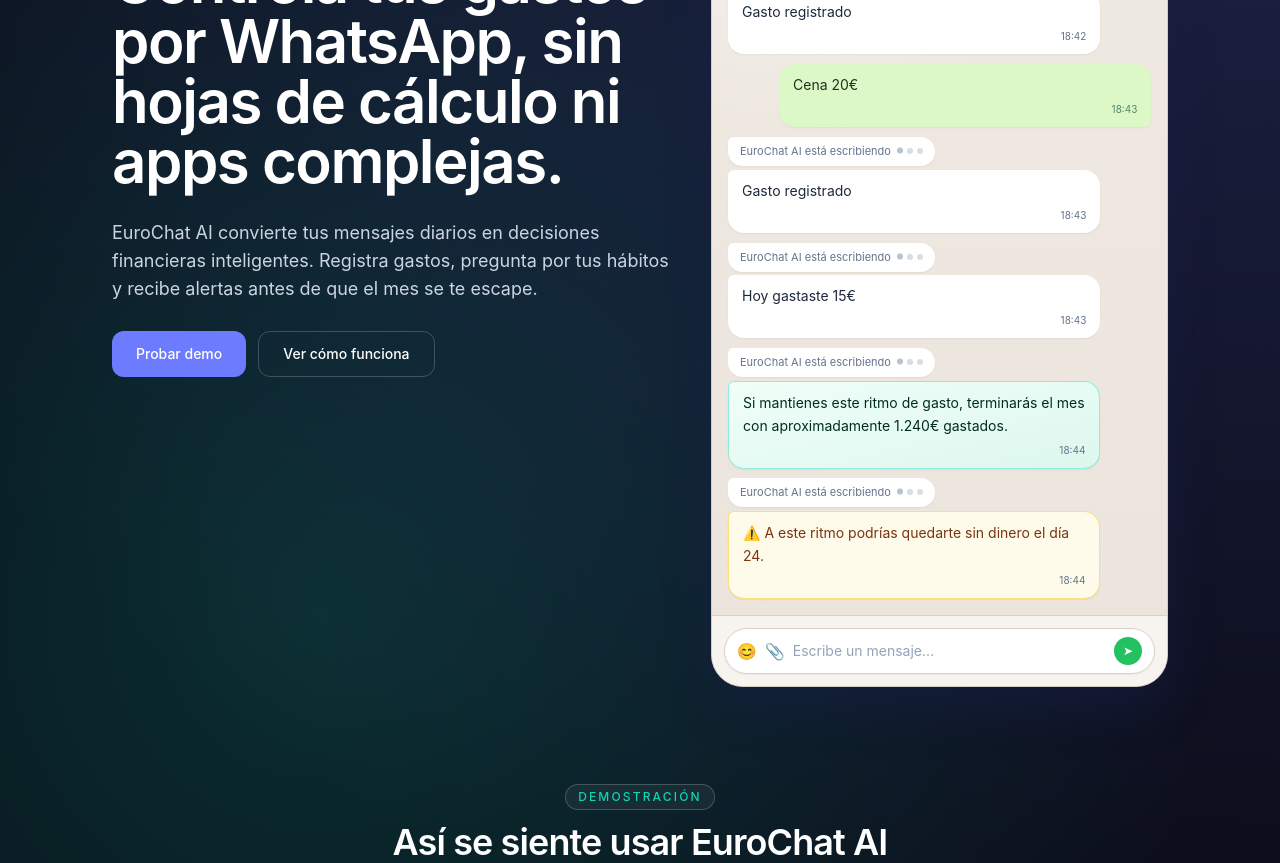
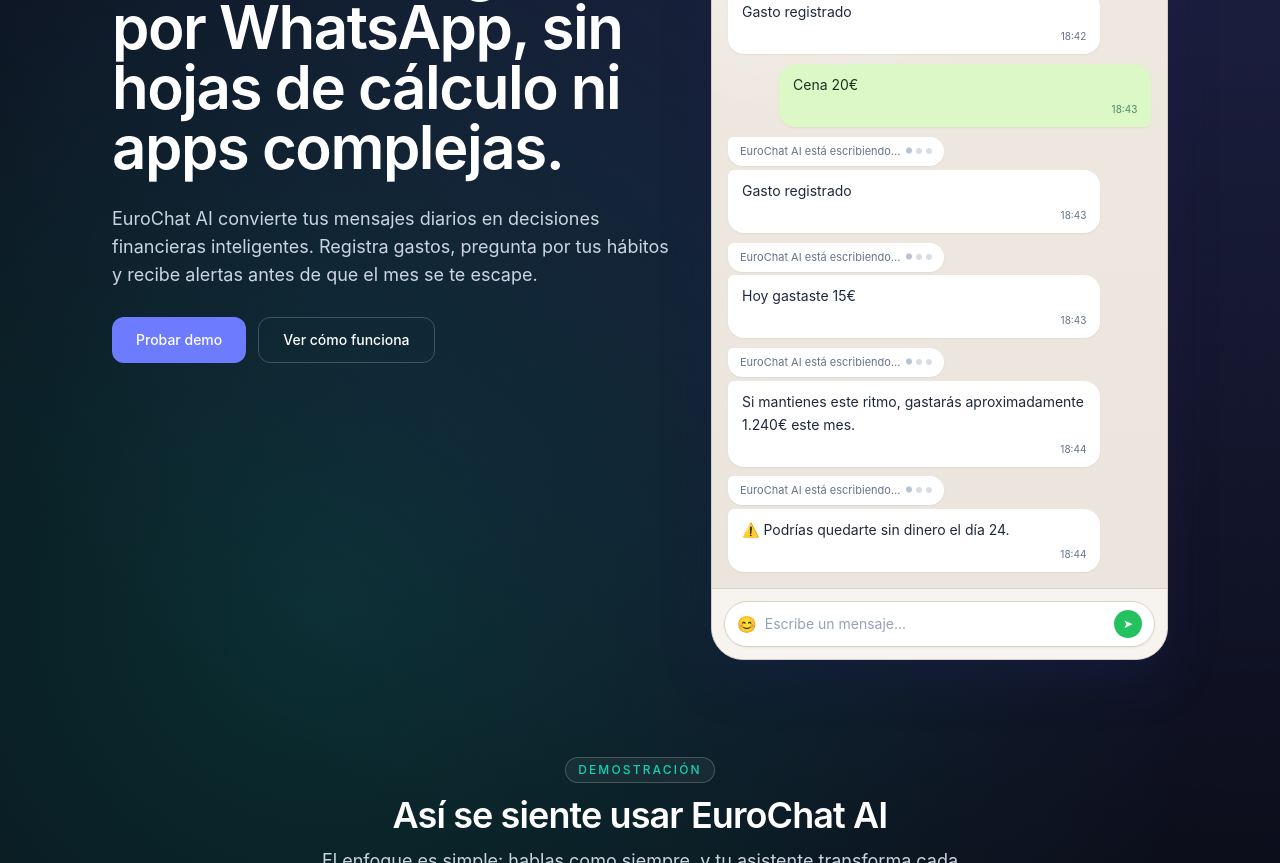
Before and after one commit to juanroca10-spec/eurochat-ai, a Next.js app: page / in a window 1280 px wide. Shown: the part 640-1503 px from the top of the page. Built offline with nearby package versions, Linux system fonts and the light colour scheme.

Commit message:
feat: make demo chat closely match realistic whatsapp flow

```diff
--- a/components/landing/DemoChat.tsx
+++ b/components/landing/DemoChat.tsx
@@ -5,7 +5,6 @@
   role: "user" | "assistant";
   message: string;
   time: string;
-  tone?: "default" | "wow" | "warning";
 };
 
 const quickActions = ["Café 3€", "Uber 12€", "Cena 20€"];
@@ -21,16 +20,14 @@
   {
     id: "a5",
     role: "assistant",
-    message: "Si mantienes este ritmo de gasto, terminarás el mes con aproximadamente 1.240€ gastados.",
-    time: "18:44",
-    tone: "wow"
+    message: "Si mantienes este ritmo, gastarás aproximadamente 1.240€ este mes.",
+    time: "18:44"
   },
   {
     id: "a6",
     role: "assistant",
-    message: "⚠️ A este ritmo podrías quedarte sin dinero el día 24.",
-    time: "18:44",
-    tone: "warning"
+    message: "⚠️ Podrías quedarte sin dinero el día 24.",
+    time: "18:44"
   }
 ];
 
@@ -64,12 +61,8 @@
           {conversation.map((item, index) => {
             const isUser = item.role === "user";
             const bubbleClass = isUser
-              ? "ml-auto rounded-2xl rounded-br-md bg-[#dcf8c6] text-[#1f3120]"
-              : item.tone === "warning"
-                ? "rounded-2xl rounded-tl-md border border-amber-300/70 bg-amber-50 text-amber-900"
-                : item.tone === "wow"
-                  ? "rounded-2xl rounded-tl-md border border-mint/40 bg-gradient-to-br from-[#effff8] to-[#ddf7ee] text-emerald-950"
-                  : "rounded-2xl rounded-tl-md bg-white text-slate-800";
+              ? "ml-auto rounded-2xl rounded-br-md bg-[#DCF8C6] text-[#1f3120]"
+              : "rounded-2xl rounded-tl-md bg-white text-slate-800";
 
             return (
               <div key={item.id} className={`max-w-[88%] ${isUser ? "ml-auto" : ""}`}>
@@ -78,7 +71,7 @@
                     className="mb-1 inline-flex items-center gap-1.5 rounded-2xl rounded-tl-md bg-white px-3 py-1.5 text-[11px] text-slate-500 shadow-sm animate-[bubbleIn_.24s_ease-out_both]"
                     style={{ animationDelay: `${index * 85}ms` }}
                   >
-                    EuroChat AI está escribiendo
+                    EuroChat AI está escribiendo...
                     <span className="flex gap-1">
                       <span className="h-1.5 w-1.5 animate-[typingDot_1s_ease-in-out_infinite] rounded-full bg-slate-400" />
                       <span className="h-1.5 w-1.5 animate-[typingDot_1s_ease-in-out_.15s_infinite] rounded-full bg-slate-400" />
@@ -103,7 +96,6 @@
       <footer className="border-t border-[#d8d1c8] bg-[#f7f4ef] p-3">
         <div className="flex items-center gap-2 rounded-full border border-[#d9d1c7] bg-white px-3 py-2 shadow-sm">
           <span className="text-base text-slate-400">😊</span>
-          <span className="text-base text-slate-400">📎</span>
           <span className="flex-1 text-left text-sm text-slate-400">Escribe un mensaje...</span>
           <span className="grid h-7 w-7 place-items-center rounded-full bg-[#24c160] text-xs text-white">➤</span>
         </div>
```
